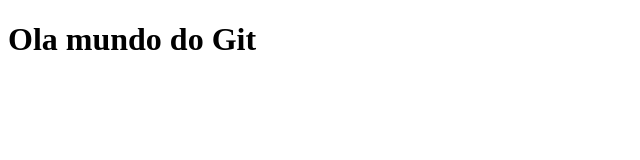
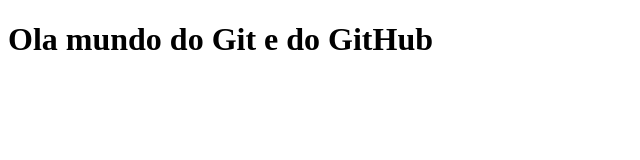
Before and after one commit to edmundojunior/aula-de-git, a plain HTML site: page index.html in a window 1280 px wide. Shown: the whole page, without its empty margins (0-640 px from the left). Drawn offline with Linux system fonts and the light colour scheme.

Commit message:
Adicionamos a palavra GitHut

```diff
--- a/index.html
+++ b/index.html
@@ -8,7 +8,7 @@
     <title>Aprendendo Git</title>
 </head>
 <body>
-    <h1>Ola mundo do Git</h1>
+    <h1>Ola mundo do Git e do GitHub</h1>
     <script src="js/index.js"></script>
 </body>
 </html>
```
